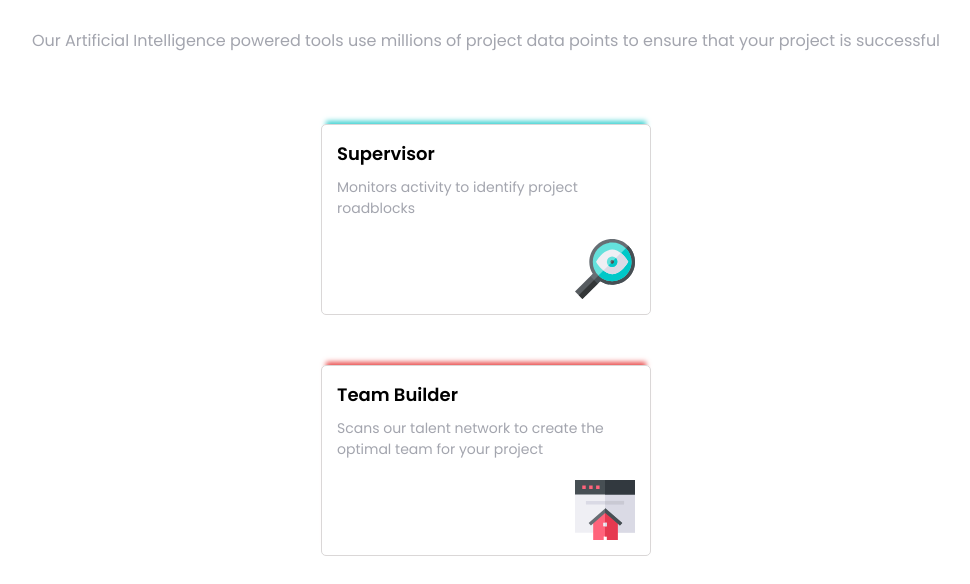
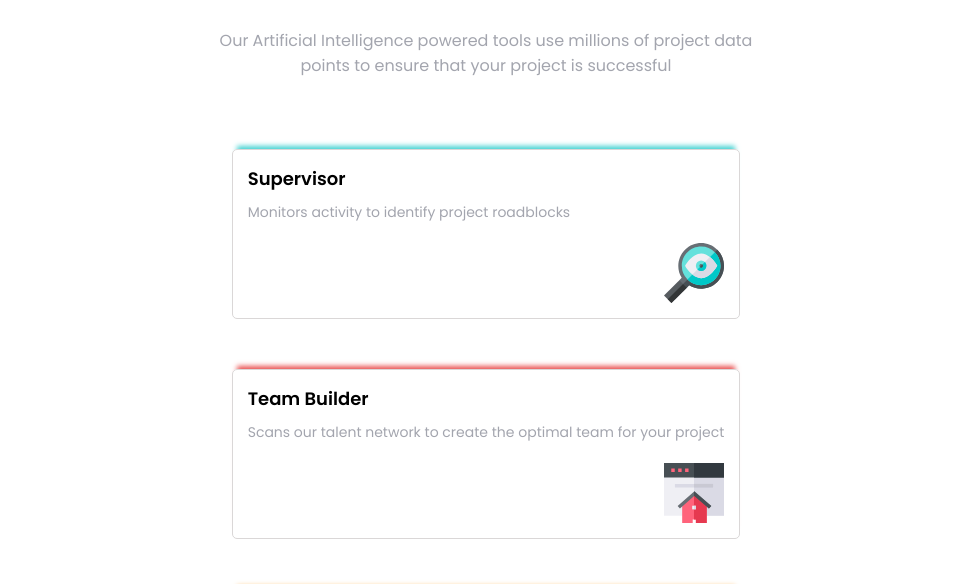
Before and after one commit to MonzonAxel/frontMentor-challange-2, a plain HTML site: page index.html in a window 1280 px wide. Shown: the part 153-737 px from the top of the page, without its empty margins (154-1124 px from the left). Drawn offline with Linux system fonts and the light colour scheme.

Commit message:
improvement design styles

```diff
--- a/styles.css
+++ b/styles.css
@@ -29,16 +29,16 @@ body{
     display: flex;
     flex-direction: column;
     align-items: center;
+
 }
-
 
 /*-------------------------------Header*/
 .header {
     display: flex;
     flex-direction: column;
     text-align: center;
+    max-width: 610px;
     margin-top: 80px;
-    margin-bottom: 50px;
 
 }
 
@@ -63,10 +63,7 @@ body{
 /*-------------------------------Cards*/
 
 .card{
-    display: flex;
-    flex-direction: column;
-    align-items: center;
-    justify-content: center;
+    margin-top: 50px;
 }
 
 .section{
@@ -75,8 +72,7 @@ body{
     padding: 15px;
     border: 1px solid var( --very-light-gray);
     border-radius: 5px;
-    width: 330px;
-    margin-bottom: 50px;
+    margin: 0 15px 50px 15px;
 
 }
 
@@ -99,7 +95,7 @@ body{
 
 }
 
-/*---------------------------------Card-Colors*/
+/*---------------------------Card-Colors*/
 
 .section1{
     box-shadow: 0 -8px 5px -5px var(--cyan)
```
